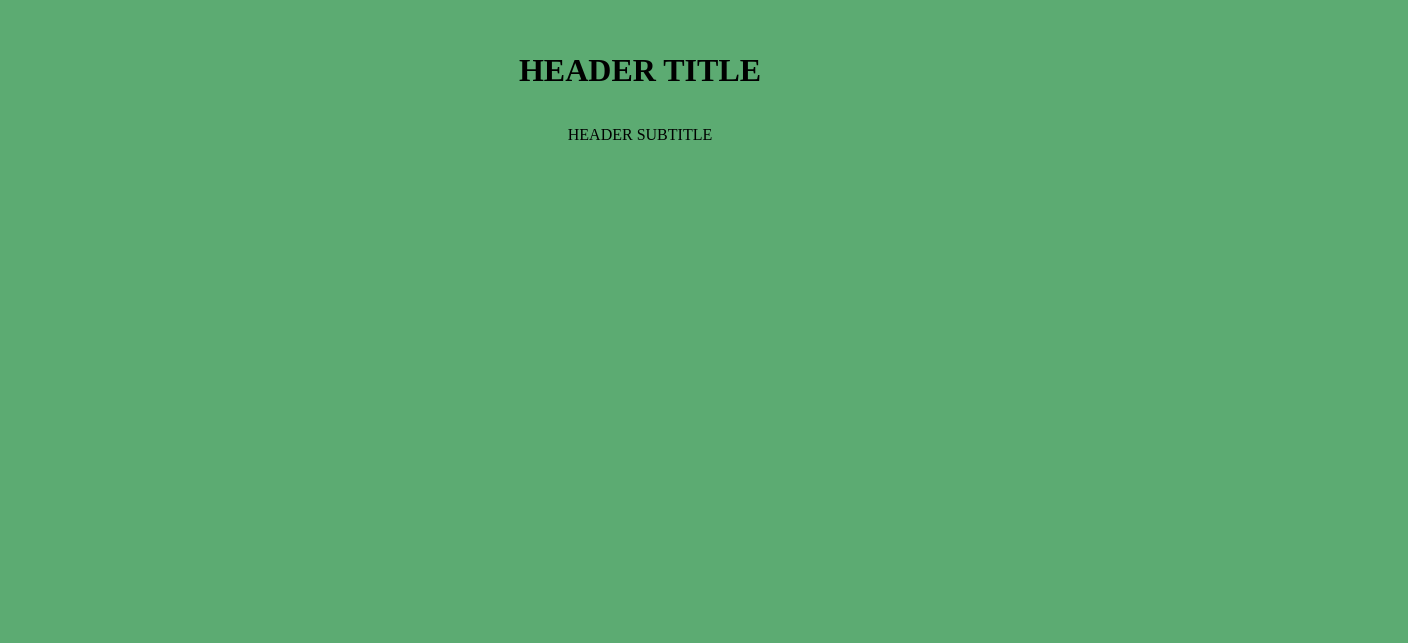
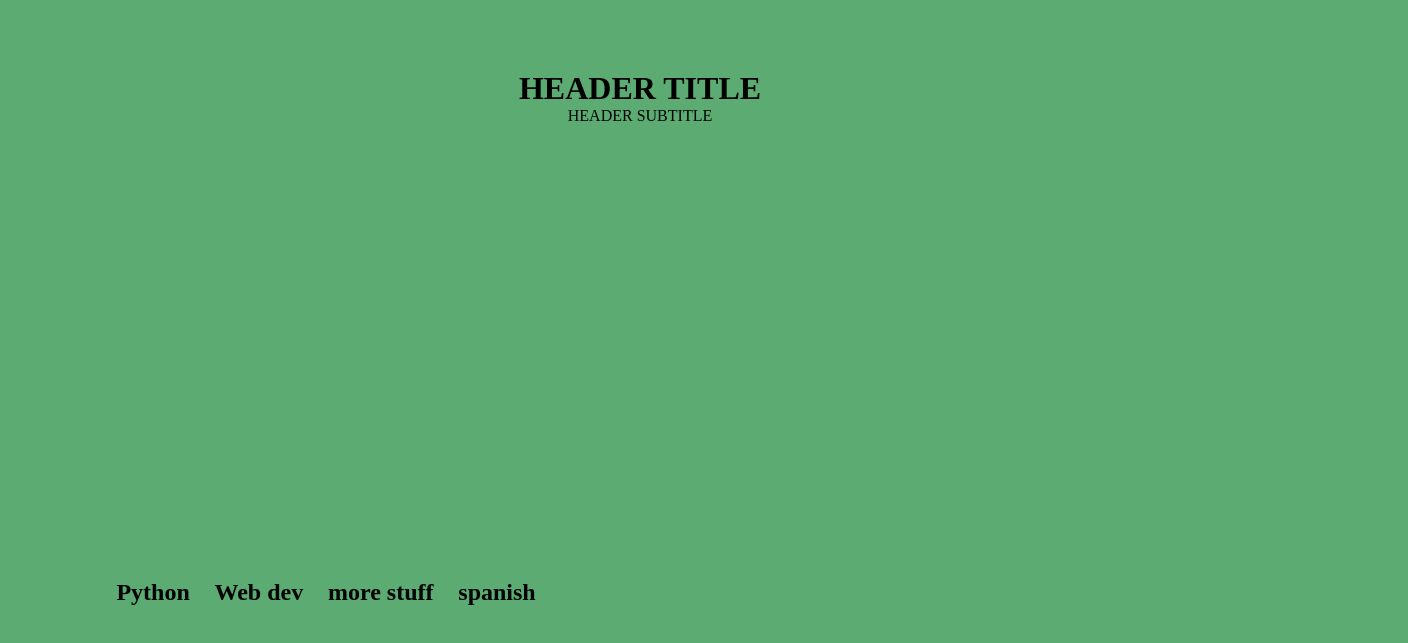
Before and after one commit to AlanSala123/AiProfolio, a React (Vite) app in the folder AiProfolio-ui/: page /view in a window 1280 px wide. Shown: the part 377-1020 px from the top of the page, 1408 px wide, since content can reach past the window. Before the commit the page ends 872 px from the top, so only its background shows below. Built offline with nearby package versions, Linux system fonts and the light colour scheme.

Commit message:
testing Header and Skills

```diff
--- a/AiProfolio-ui/src/App/App.jsx
+++ b/AiProfolio-ui/src/App/App.jsx
@@ -14,6 +14,7 @@ import AboutUs from '../About/About'
 import SavedTemplates from '../SavedTemplates/SavedTemplates'
 import PopularTemplates from '../PopularTemplates/PopularTemplates'
 import Header from '../Components/Header/Header'
+import Skills from '../Components/Skills/Skills'
 
 function App() {
   const [user, setUser] = useState(null)
@@ -28,11 +29,12 @@ function App() {
       const savedToken = localStorage.getItem("token");
       if (savedToken) {
         try {
+          const res2 = await axios.get('http://localhost:3001/product/view')
+          setPortfolio(res2?.data?.portfolio)
           const res = await axios.post("http://localhost:3001/auth/login", { token: savedToken });
           const newUser = res?.data?.user;
           const newToken = res?.data?.token;
-          const res2 = await axios.get('http://localhost:3001/product/view')
-          setPortfolio(res2?.data?.portfolio)
+
           setUser(newUser);
           setToken(newToken);
           localStorage.setItem("token", newToken);
@@ -61,7 +63,10 @@ function App() {
         <Routes>
           <Route path='/view' element={
 
-            <Header header={portfolio?.header}/>
+            <div>
+              <Header header={portfolio?.header}/>
+            <Skills skills={portfolio?.skills}/>
+            </div>
 
           }/>
           <Route path='/popular-templates' element={
--- a/AiProfolio-ui/src/Components/Header/Header.css
+++ b/AiProfolio-ui/src/Components/Header/Header.css
@@ -0,0 +1,8 @@
+#header-title {
+    margin-bottom: 0vh;
+    border: 0%;
+}
+#header-subtitle {
+    margin-top: 0vh;
+    border: 0%;
+}
--- a/AiProfolio-ui/src/Components/Header/Header.jsx
+++ b/AiProfolio-ui/src/Components/Header/Header.jsx
@@ -13,12 +13,12 @@ function Header({header}){
                 justifyContent: "center",
                 alignItems: "center"
             }}>
-                <h1 style={{
+                <h1 id="header-title" style={{
                     fontFamily: header?.foreground?.title?.fontFamily,
                     fontSize: header?.foreground?.title?.fontSize,
                     color: header?.foreground?.title?.fontColor
                 }}> HEADER TITLE</h1>
-                <p style={{
+                <p id="header-subtitle" style={{
                     fontFamily: header?.foreground?.subtitle?.fontFamily,
                     fontSize: header?.foreground?.subtitle?.fontSize,
                     color: header?.foreground?.subtitle?.fontColor
--- a/AiProfolio-ui/src/Components/Skills/Skills.css
+++ b/AiProfolio-ui/src/Components/Skills/Skills.css
@@ -0,0 +1,4 @@
+.SkillsSection li{
+    text-decoration: none;
+    list-style: none;
+}
--- a/AiProfolio-ui/src/Components/Skills/Skills.jsx
+++ b/AiProfolio-ui/src/Components/Skills/Skills.jsx
@@ -1,42 +1,53 @@
 import React from 'react';
 import './Skills.css';
 
-function Skills({ dimensions, background, font, skills, skillBoxes }) {
+function Skills({ skills }) {
+    const skillList = ["Python", "Web dev", "more stuff", "spanish"]
+    console.log(skills)
+
     return (
         <div
             className="SkillsSection"
             style={{
-                height: dimensions.height || '100vh',
-                width: dimensions.width || '100vw',
-                margin: dimensions.margin,
-                textAlign: font.textAlign,
-                backgroundColor: background.color,
+                minHeight: skills?.dimensions?.minHeight,
+                width: skills?.dimensions?.width || '100vw',
+                backgroundColor: skills?.background?.color,
+                padding : "5%"
             }}
+
         >
-            <h2
-                style={{
-                    fontFamily: font.fontFamily,
-                    fontWeight: font.h2.fontWeight,
-                    fontSize: font.h2.fontSize,
-                    color: font.h2.color,
-                }}
-            >
-                Skills
-            </h2>
-            <ul>
-                {skills.map((skill, index) => (
+
+            <ul style={{
+                display: "flex",
+                flexDirection: "rows",
+                textAlign : skills?.skillItem?.alignment?.textAlign,
+                verticalAlign : skills?.skillItem?.alignment?.verticalAlign,
+                gap : skills?.skillItem?.spacing,
+                margin : "0"
+            }}>
+                {skillList.map((skill, index) => (
 
                     <li
                         key={index}
                         style={{
-                            fontFamily: font.fontFamily,
-                            fontWeight: font.li.fontWeight,
-                            fontSize: font.li.fontSize,
-                            color: font.li.color,
-                            borderRadius: skillBoxes.borderRadius,
+                            boxShadow : skills?.skillItem?.style?.boxShadow,
+                            borderStyle : skills?.skillItem?.style?.border?.borderStyle,
+                            borderWidth : skills?.skillItem?.style?.border?.borderWidth,
+                            borderColor : skills?.skillItem?.style?.border?.borderColor,
+                            borderRadius : skills?.skillItem?.style?.border?.borderRadius,
+                            paddingLeft : "1%",
+                            paddingRight : "1%"
                         }}
                     >
+                        <h2
+                        style={{
+                            fontSize : skills?.skillItem?.style?.name?.fontSize,
+                            fontColor : skills?.skillItem?.style?.name?.fontColor,
+                            fontFamily : skills?.skillItem?.style?.name?.fontFamily,
+                        }}
+                        >
                         {skill}
+                        </h2>
                     </li>
                 ))}
             </ul>
```
